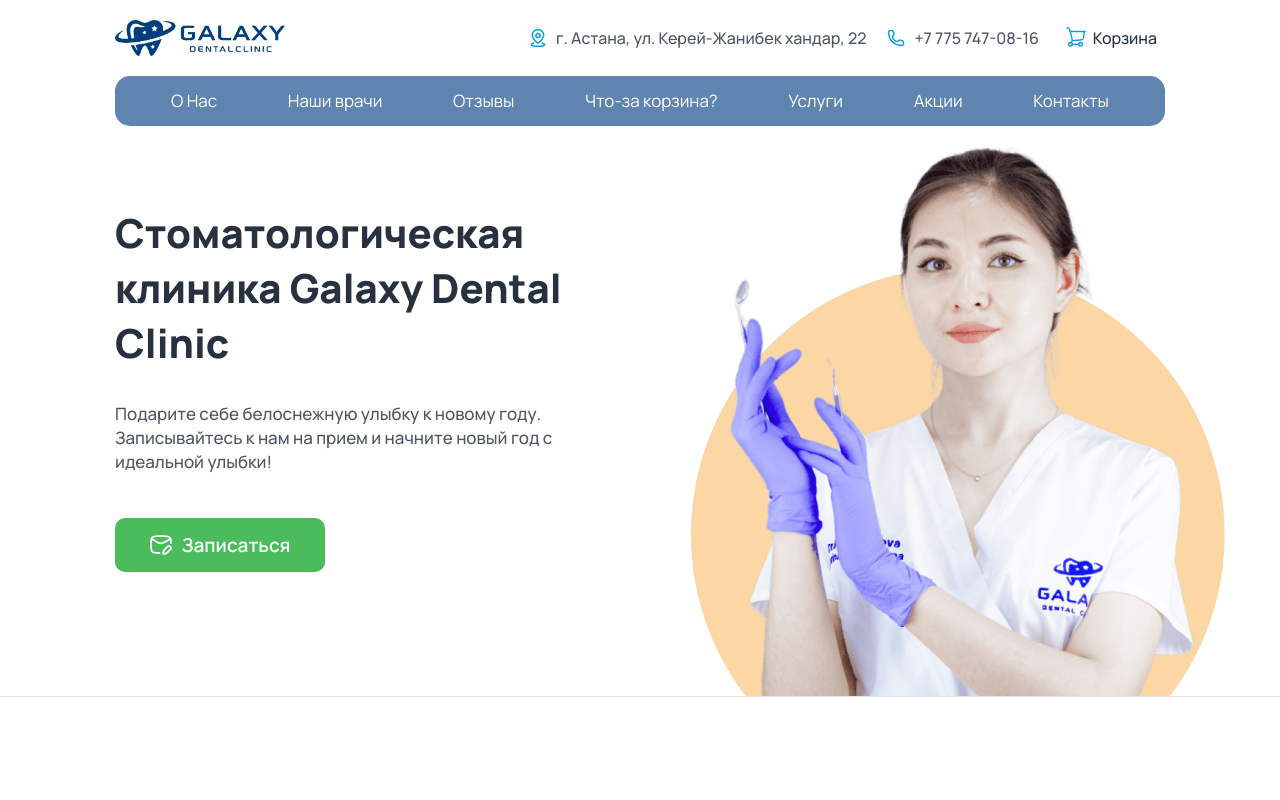
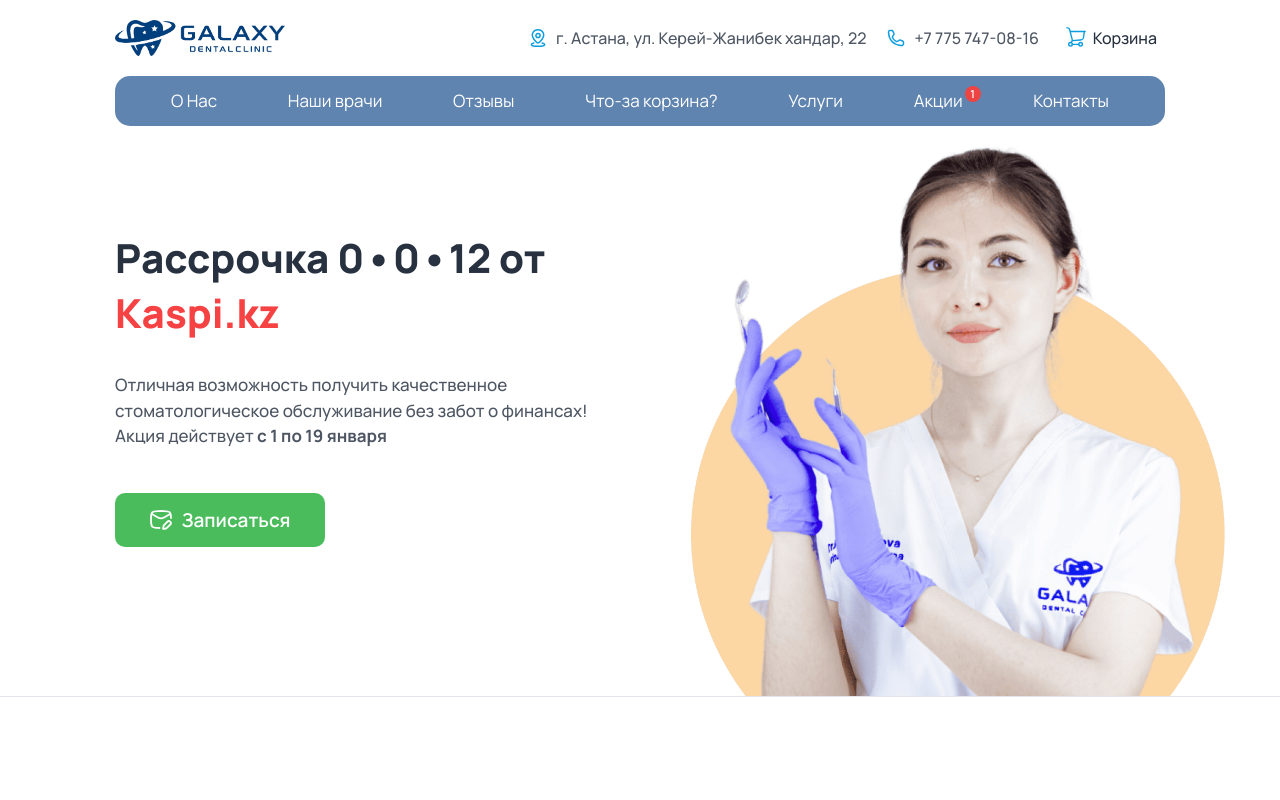
Before and after one commit to azikkw/Galaxy-Dental-Clinic, a Next.js app: page / in a window 1280 px wide. Shown: the top 800 px of the page. Built offline with nearby package versions, Linux system fonts and the light colour scheme.

Commit message:
Changes in promotions and welcome sections

```diff
--- a/src/app/page.tsx
+++ b/src/app/page.tsx
@@ -10,6 +10,7 @@
 import AboutCartSection from "@/components/home/AboutCartSection";
 import ServicesSection from "@/components/home/ServicesSection";
 import ScannerSection from "@/components/home/ScannerSection";
+import PromotionsSection from "@/components/home/PromotionsSection";
 import ContactsSection from "@/components/home/ContactsSection";
 
 export default function Home() {
@@ -24,7 +25,7 @@
             <AboutCartSection/>
             <ServicesSection/>
             <ScannerSection/>
-            {/*<PromotionsSection/>*/}
+            <PromotionsSection/>
             <ContactsSection/>
         </div>
     </MainBlock>
--- a/src/components/home/PromotionsSection.tsx
+++ b/src/components/home/PromotionsSection.tsx
@@ -13,10 +13,10 @@
                     Рассрочка 0•0•12 от <span className="text-redColor">Kaspi.kz</span>
                 </p>
                 <p className="sm:mb-3 lg:mb-7">Отличная возможность получить качественное стоматологическое обслуживание без забот о финансах!</p>
-                <p className="mb-6 lg:hidden">Акция действует <span className="font-bold">с 11 по 28 ноября</span></p>
+                <p className="mb-6 lg:hidden">Акция действует <span className="font-bold">с 1 по 19 января</span></p>
                 <Link className="lg:flex lg:items-center lg:gap-5" href="https://zapis-galaxy.pulse.is/?fbclid=PAZXh0bgNhZW0CMTEAAaYb6sxbuwYaCWSSNzivY0dG2X25qHMuGwOk_dqJTUWQrjDstcQXSQIw3v0_aem_iqEQQeZLB43S5a1VWl2vMQ" target="_blank" aria-label="Ссылка для записи">
                     <Button variant="green" size="lg" className="w-[180px] text-[17px]" aria-label="Кнопка для записи"><AppointmentIcon className="!w-5 !h-5"/> Записаться</Button>
-                    <p className="font-bold text-[17px] hidden lg:block">С 4 по 11 декабря</p>
+                    <p className="font-bold text-[17px] hidden lg:block">С 1 по 19 января</p>
                 </Link>
             </div>
             <Image src="/images/home/promotion.png" alt="Команда Galaxy Dental Clinic" width="1200" height="578" className="w-full h-[220px] object-cover sm-custom:h-auto md:-mb-3 md:-mr-10 lg:w-auto lg:h-[250px] xl:h-[265px]"/>
--- a/src/components/home/WelcomeSection.tsx
+++ b/src/components/home/WelcomeSection.tsx
@@ -4,23 +4,25 @@
 import { AppointmentIcon } from "@/icons/defaultIcons";
 
 const WelcomeSection = () => {
-    return <section className="h-[700px] border-b border-mainBorderColor overflow-hidden sm-custom:h-[800px] sm:h-fit lg:flex lg:justify-center">
+    return <section
+        className="h-[700px] border-b border-mainBorderColor overflow-hidden sm-custom:h-[800px] sm:h-fit lg:flex lg:justify-center">
         <div className="sm:px-6 md:px-10 lg:flex lg:items-end lg:px-[90px] xl:px-0 xl:w-[1050px]">
             <div className="mb-8 px-[15px] sm:px-0 lg:h-full sm:w-[500px] lg:w-[600px] lg:flex lg:flex-col lg:justify-center">
                 <h1 className="text-4xl leading-[50px] font-bold text-mainTextColor mb-3 lg:text-[37px] lg:font-black lg:mb-8 xl:text-[40px] lg:leading-[55px]">
-                    Стоматологическая клиника Galaxy Dental Clinic
+                    Рассрочка 0•0•12 от <span className="text-redColor">Kaspi.kz</span>
                 </h1>
-                <p className="text-[17px] lg:text-base xl:text-[17px] mb-7 lg:mb-11">
-                    Подарите себе белоснежную улыбку к новому году. Записывайтесь к нам на прием и начните новый год с идеальной улыбки!
+                <p className="text-[17px] hidden sm:block">Отличная возможность получить качественное стоматологическое обслуживание без забот о финансах!</p>
+                <p className="text-[17px] mb-7 lg:mb-11">
+                    Акция действует <span className="font-bold">с 1 по 19 января</span>
                 </p>
-                <Link href="https://zapis-galaxy.pulse.is/?fbclid=PAZXh0bgNhZW0CMTEAAaYb6sxbuwYaCWSSNzivY0dG2X25qHMuGwOk_dqJTUWQrjDstcQXSQIw3v0_aem_iqEQQeZLB43S5a1VWl2vMQ" target="_blank" aria-label="Ссылка для записи">
-                    <Button variant="green" size="lg" className="w-[200px] text-[19px] !py-[27px] lg:w-[210px]" aria-label="Кнопка для записи">
-                        <AppointmentIcon className="!w-6 !h-6"/> Записаться
-                    </Button>
+                <Link href="https://zapis-galaxy.pulse.is/?fbclid=PAZXh0bgNhZW0CMTEAAaYb6sxbuwYaCWSSNzivY0dG2X25qHMuGwOk_dqJTUWQrjDstcQXSQIw3v0_aem_iqEQQeZLB43S5a1VWl2vMQ" target="_blank">
+                    <Button variant="green" size="lg" className="w-[200px] text-[19px] !py-[27px] lg:w-[210px]"><AppointmentIcon className="!w-6 !h-6"/> Записаться</Button>
                 </Link>
             </div>
-            <div className="w-[450px] sm-custom:w-[600px] sm:w-full sm:max-h-[650px] lg:w-fit lg:max-h-[500px] xl:max-h-[550px]">
-                <Image src="/images/home/banner.png" alt="Команда Galaxy Dental Clinic" width="1017" height="1500" className="w-full lg:ml-[60px] lg:w-[560px]"/>
+            <div
+                className="w-[450px] sm-custom:w-[600px] sm:w-full sm:max-h-[650px] lg:w-fit lg:max-h-[500px] xl:max-h-[550px]">
+                <Image src="/images/home/banner.png" alt="Команда Galaxy Dental Clinic" fill
+                       className="!static !w-full lg:!ml-[60px] lg:!w-[560px]"/>
             </div>
         </div>
     </section>
--- a/src/data/companyInfo.ts
+++ b/src/data/companyInfo.ts
@@ -20,7 +20,7 @@
     { href: "/#reviews", label: "Отзывы", ariaLabel: "Ссылка на отзывы" },
     { href: "/#o-korzine", label: "Что-за корзина?", ariaLabel: "Ссылка на секцию про корзину" },
     { href: "/uslugi", label: "Услуги", ariaLabel: "Ссылка на страницу услуг" },
-    { href: "/#promotions", label: "Акции", promotionsAmount: 0, ariaLabel: "Ссылка на секцию акций" },
+    { href: "/#promotions", label: "Акции", promotionsAmount: 1, ariaLabel: "Ссылка на секцию акций" },
     { href: "/#contacts", label: "Контакты", ariaLabel: "Ссылка на секцию контакты" }
 ]
 export const companyInfo: CompanyInfoInterface[] = [
```
